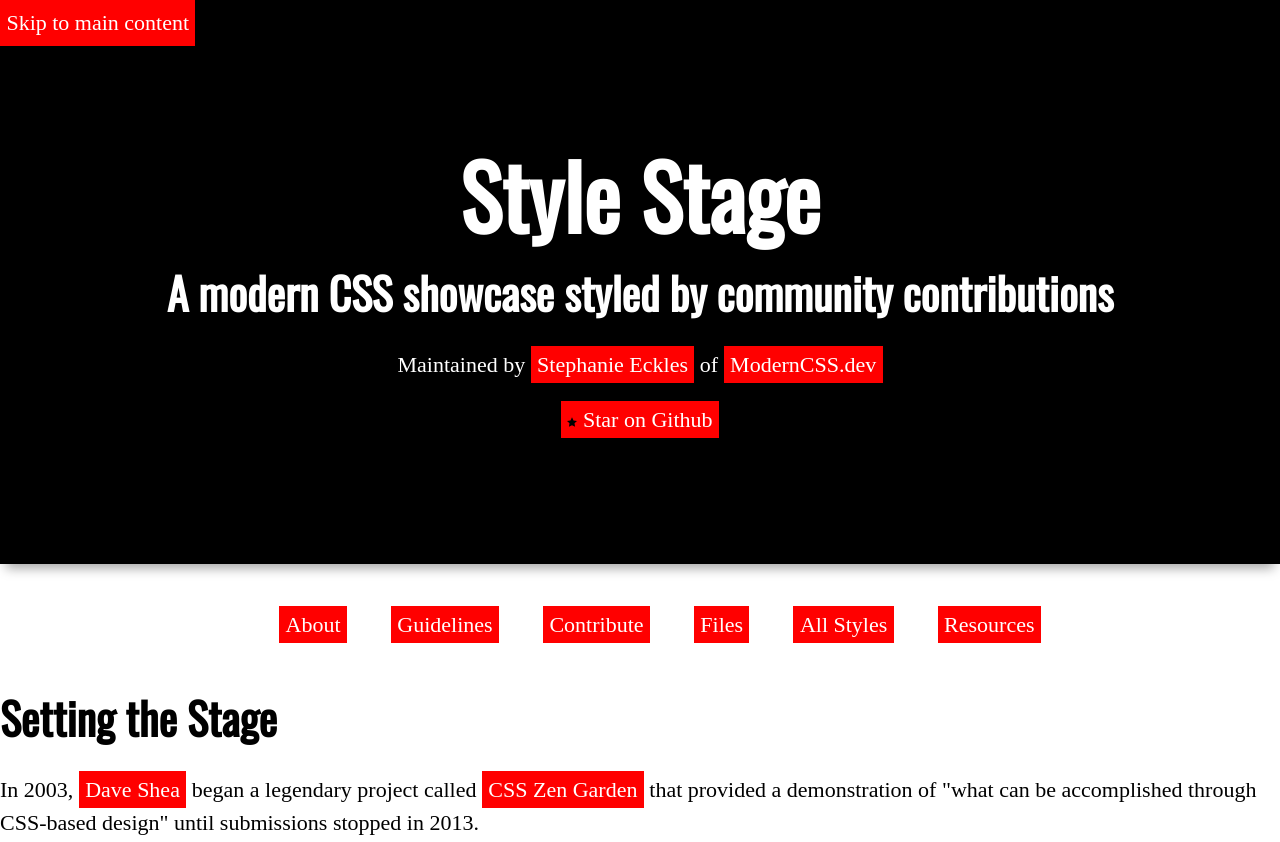
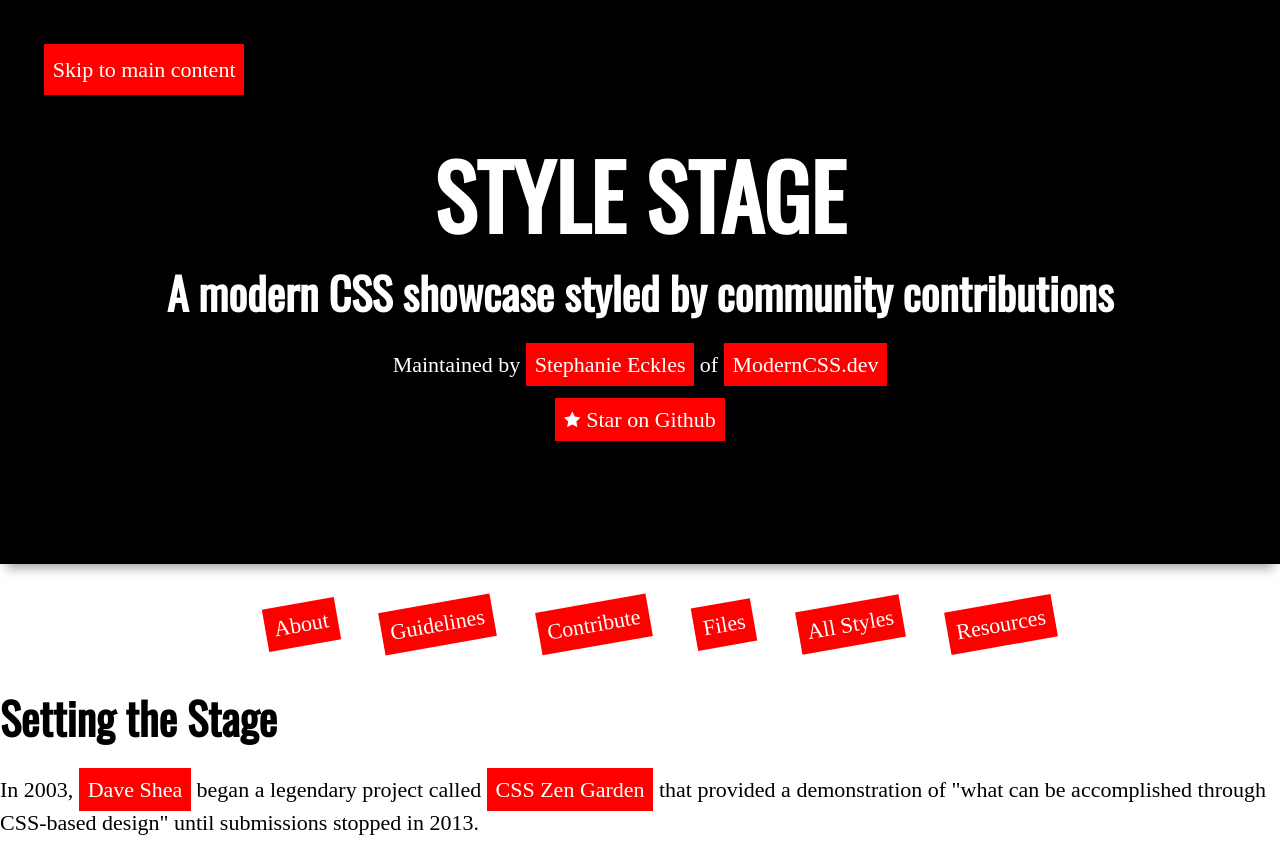
Before and after one commit to Eracom-ID481/style-stage-simonpinkas, a plain HTML site: page index.html in a window 1280 px wide. Shown: the top 842 px of the page. Drawn offline with nearby package versions, Linux system fonts and the light colour scheme; a web font is replaced by a local one.

Commit message:
Animating links

```diff
--- a/style.css
+++ b/style.css
@@ -61,6 +61,7 @@ select {
 
 html {
   font-size: 16px;
+  scroll-behavior: smooth;
 }
 
 body {
@@ -78,6 +79,8 @@ h5 {
 
 h1 {
   font-size: 4rem;
+  text-transform: uppercase;
+  font-weight: black;
 }
 
 h2 {
@@ -91,7 +94,7 @@ h3 {
 a {
   background: red;
   color: white;
-  padding: 0.5vw;
+  padding: 0.4rem;
   text-decoration: none;
 }
 
@@ -119,14 +122,29 @@ nav ul {
 
 nav ul li {
   margin: 1rem;
+  transform: rotate(-10deg);
+}
+
+nav ul li:hover {
+  transform: rotate(10deg);
+  transition: all ease-in-out 0.1s;
+}
+
+nav ul li a:hover {
+  background: black;
+  transition: all ease-in-out 0.1s;
 }
 
 .container a svg {
-  width: 10px;
+  fill: white;
+  width: 0.75rem;
 }
 
 .skip-link {
   position: absolute;
+  left: 2rem;
+  top: 2rem;
+  z-index: 100;
 }
 
 @media only screen and (min-width: 768px) {
```
